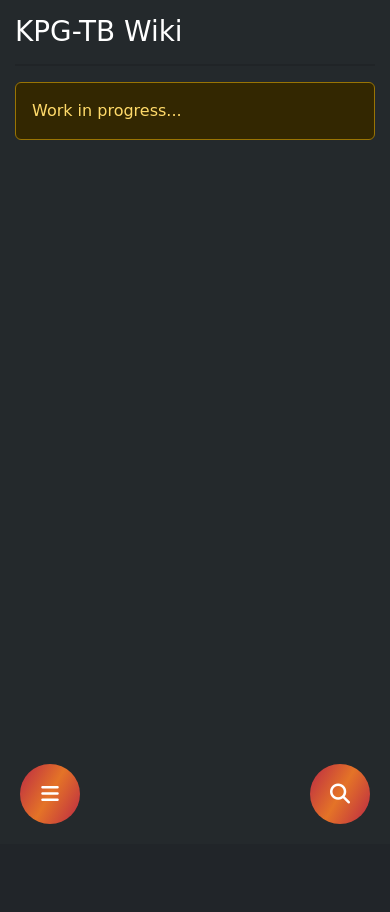
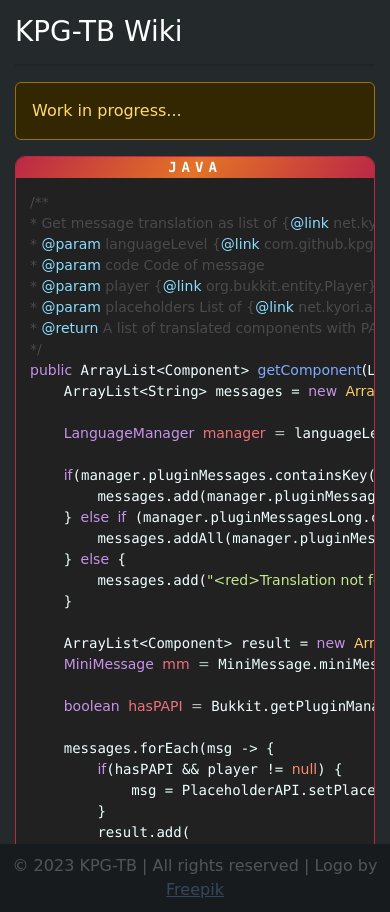
Before and after one commit to KPGTB/wiki, a plain HTML site: page index.html in a window 390 px wide. Before the commit the page ends 844 px from the top, so only its background shows below. Drawn offline with nearby package versions, Linux system fonts and the light colour scheme; a web font is replaced by a local one.

Commit message:
feat: footer and highlights

```diff
--- a/index.html
+++ b/index.html
@@ -13,12 +13,15 @@
         <link href="https://cdn.jsdelivr.net/npm/bootstrap@5.3.0-alpha1/dist/css/bootstrap.min.css" rel="stylesheet" integrity="sha384-GLhlTQ8iRABdZLl6O3oVMWSktQOp6b7In1Zl3/Jr59b6EGGoI1aFkw7cmDA6j6gD" crossorigin="anonymous">
         <link rel="stylesheet" type="text/css" href="./style.css">
 
+        <link rel="stylesheet" href="https://cdnjs.cloudflare.com/ajax/libs/highlight.js/11.7.0/styles/base16/material-darker.min.css">
+        <script src="https://cdnjs.cloudflare.com/ajax/libs/highlight.js/11.7.0/highlight.min.js"></script>
+        <script>hljs.highlightAll();</script>
     </head>
     <body>
             <button class="btn btn-primary d-md-none navBtt" type="button" data-bs-toggle="offcanvas" data-bs-target="#offcanvasNavbar" aria-controls="offcanvasNavbar">
                 <i class="fa-solid fa-bars"></i>
             </button>
-            <button class="btn btn-primary d-md-none findBtt" type="button" data-bs-toggle="offcanvas" data-bs-target="#offcanvasFindbar" aria-controls="offcanvasFindbar">
+            <button class="btn btn-primary d-lg-none findBtt" type="button" data-bs-toggle="offcanvas" data-bs-target="#offcanvasFindbar" aria-controls="offcanvasFindbar">
                 <i class="fa-solid fa-magnifying-glass"></i>
             </button>
 
@@ -94,6 +97,56 @@
                             <div class="alert alert-warning" role="alert">
                                 Work in progress...
                             </div>
+                            <pre><code class="language-java">
+/**
+* Get message translation as list of {@link net.kyori.adventure.text.Component}
+* @param languageLevel {@link com.github.kpgtb.ktools.manager.language.LanguageLevel} PLUGIN (from lang) or GLOBAL (from Ktools)
+* @param code Code of message
+* @param player {@link org.bukkit.entity.Player} to PlaceholderAPI
+* @param placeholders List of {@link net.kyori.adventure.text.minimessage.tag.resolver.Placeholder}
+* @return A list of translated components with PAPI and plugin's placeholders
+*/
+public ArrayList&lt;Component&gt; getComponent(LanguageLevel languageLevel, String code, Player player, ArrayList&lt;TagResolver&gt; placeholders) {
+    ArrayList&lt;String&gt; messages = new ArrayList&lt;&gt;();
+
+    LanguageManager manager = languageLevel == LanguageLevel.PLUGIN ? this : this.globalManager;
+
+    if(manager.pluginMessages.containsKey(code)) {
+        messages.add(manager.pluginMessages.get(code));
+    } else if (manager.pluginMessagesLong.containsKey(code)) {
+        messages.addAll(manager.pluginMessagesLong.get(code));
+    } else {
+        messages.add("&lt;red&gt;Translation not found! [lang="+manager.lang+", level="+languageLevel.name()+", code="+code+"]");
+    }
+
+    ArrayList&lt;Component&gt; result = new ArrayList&lt;&gt;();
+    MiniMessage mm = MiniMessage.miniMessage();
+
+    boolean hasPAPI = Bukkit.getPluginManager().getPlugin("PlaceholderAPI") != null;
+
+    messages.forEach(msg -&gt; {
+        if(hasPAPI && player != null) {
+            msg = PlaceholderAPI.setPlaceholders(player, msg);
+        }
+        result.add(
+                mm.deserialize(msg, placeholders.toArray(new TagResolver[0]))
+        );
+    });
+
+    return result;
+}
+                            </code></pre>
+                            <pre><code class="language-xml">
+&lt;repository&gt;
+    &lt;id&gt;jitpack.io&lt;/id&gt;
+    &lt;url&gt;https://jitpack.io&lt;/url&gt;
+&lt;/repository&gt;
+&lt;dependency&gt;
+    &lt;groupId&gt;com.github.KPGTB&lt;/groupId&gt;
+    &lt;artifactId&gt;Ktools&lt;/artifactId&gt;
+    &lt;version&gt;LATEST&lt;/version&gt;
+&lt;/dependency&gt;
+                            </code></pre>
                         </div>
                         <div class="tab-pane fade" id="started-tab-pane" role="tabpanel" aria-labelledby="started-tab" tabindex="0">Getting Started</div>
                         <div class="tab-pane fade" id="basics-tab-pane" role="tabpanel" aria-labelledby="basics-tab" tabindex="0">Basics</div>
@@ -135,6 +188,12 @@
                     </div>
                 </div>
             </div>
+
+            <footer>
+                &copy; 2023 KPG-TB |
+                All rights reserved |
+                Logo by <a href="https://www.freepik.com/free-vector/creative-gradient-code-logo_12064006.htm#query=programmer%20logo&position=2&from_view=search&track=ais">Freepik</a>
+            </footer>
         </div>
 
         <script src="https://cdn.jsdelivr.net/npm/bootstrap@5.3.0-alpha1/dist/js/bootstrap.bundle.min.js" integrity="sha384-w76AqPfDkMBDXo30jS1Sgez6pr3x5MlQ1ZAGC+nuZB+EYdgRZgiwxhTBTkF7CXvN" crossorigin="anonymous"></script>
--- a/style.css
+++ b/style.css
@@ -3,6 +3,10 @@
 * {
     margin: 0;
     font-family: 'Tilt Neon', cursive;
+}
+
+body::-webkit-scrollbar {
+    display: none;
 }
 
 .row {
@@ -187,3 +191,49 @@ hr {
 .found-h3 {
     opacity: .5;
 }
+
+footer {
+    background-color: black;
+    width: 100%;
+    font-size: 16px;
+    text-align: center;
+    opacity: .25;
+    padding: 10px;
+}
+
+.language-java {
+    border: solid 1px #bb2845;
+    border-radius: 10px;
+    position: relative;
+}
+
+.language-java:before {
+    content: "JAVA";
+    position: absolute;
+    top: 0;
+    left: 0;
+    background-image: linear-gradient(120deg, #bb2845,#e47327, #bb2845);
+    width: 100%;
+    text-align: center;
+    letter-spacing: 5px;
+    font-weight: bold;
+}
+
+.language-xml {
+    border: solid 1px #1a89b9;
+    border-radius: 10px;
+    position: relative;
+}
+
+.language-xml:before {
+    content: "MAVEN";
+    position: absolute;
+    top: 0;
+    left: 0;
+    background-image: linear-gradient(120deg, #1a89b9, #17d5b9,#1a89b9);
+    width: 100%;
+    text-align: center;
+    letter-spacing: 5px;
+    font-weight: bold;
+    color: black;
+}
```
